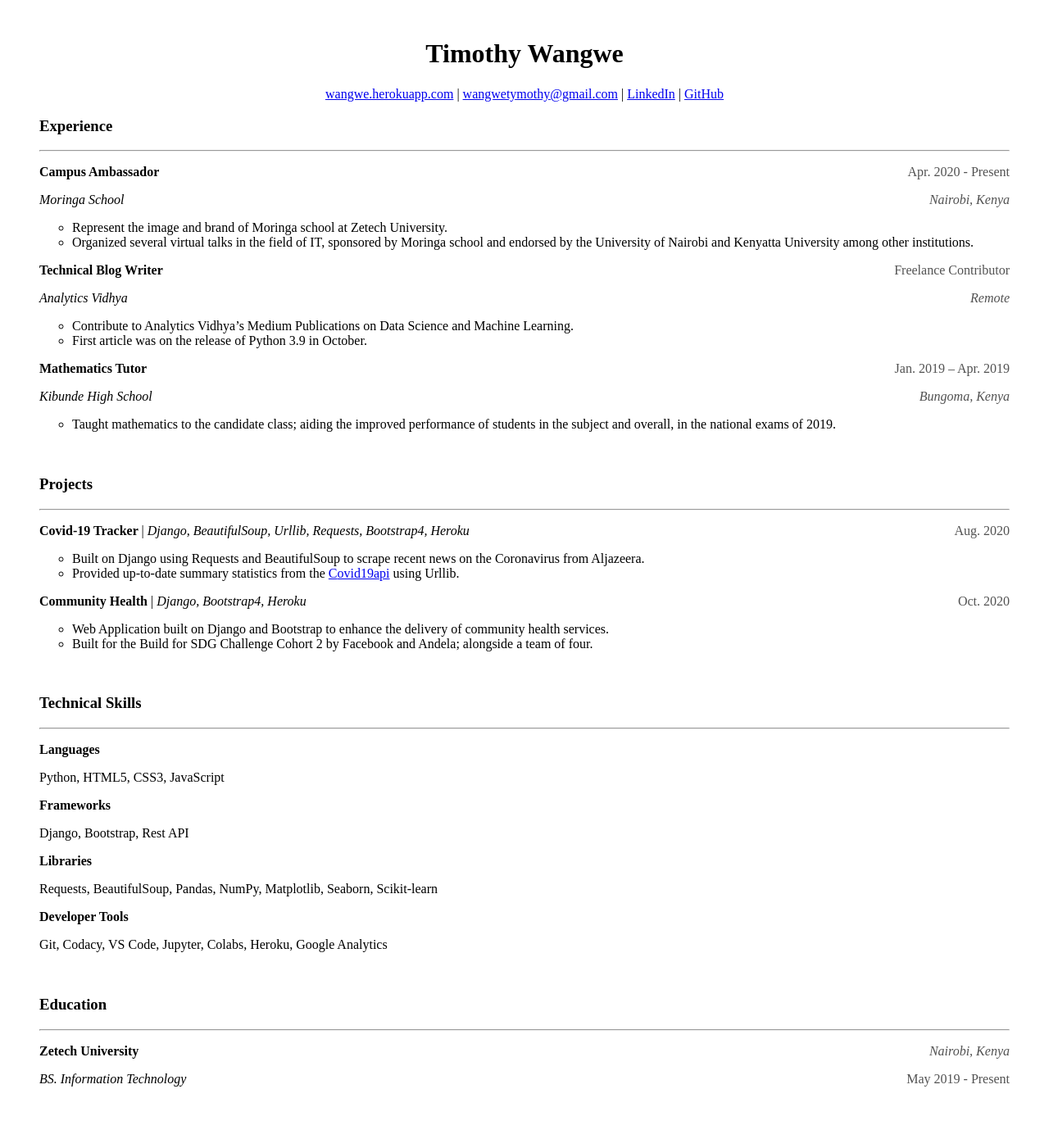
After one commit to wwangwe/Portfolio, a Django app: page /resume/ in a window 1280 px wide. The commit adds this page. Shown: the whole page at 82% size. Run offline with Django 3.2, Linux system fonts and the light colour scheme; some libraries are stand-ins or nearby versions.

Commit message:
Place resume on new page

```diff
--- a/wangwe/templates/wangwe/index.html
+++ b/wangwe/templates/wangwe/index.html
@@ -57,7 +57,7 @@
             <a class="nav-link js-scroll-trigger" href="#portfolio">Portfolio</a>
           </li>
           <li class="nav-item">
-            <a class="nav-link js-scroll-trigger" href="{% static 'files/resume.pdf' %}" target="_blank">Resume</a>
+            <a class="nav-link js-scroll-trigger" href="{% url 'wangwe:resume' %}" target="_blank">Resume</a>
           </li>
           <li class="nav-item">
             <a class="nav-link js-scroll-trigger" href="#contact">Contact</a>
--- /dev/null
+++ b/wangwe/templates/wangwe/resume.html
@@ -0,0 +1,211 @@
+<!DOCTYPE html>
+<html lang="en">
+
+<head>
+    <meta charset="UTF-8">
+    <meta name="viewport" content="width=device-width, initial-scale=1.0">
+    <title>Resume - Wangwe</title>
+    <style>
+        * {
+            font-family: 'Times New Roman', sans-serif;
+        }
+
+        div#contentsContainer {
+            padding-right: 40px;
+            padding-left: 40px;
+            padding-bottom: 40px;
+            margin-right: auto;
+            margin-left: auto;
+        }
+
+        #E223,
+        #E228,
+        #E244,
+        #E249,
+        #E265,
+        #E365,
+        #E359,
+        #E314,
+        #E293,
+        #E270 {
+            float: right;
+            color: rgb(82, 82, 82);
+        }
+    </style>
+</head>
+
+<body>
+    <div id="pageBorders" class="style-scope qowt-page" contenteditable="false">&nbsp;</div>
+    <div id="contentsContainer" class="style-scope qowt-page">
+        <div id="contents" class="style-scope qowt-page">
+            <h1 id="E201" class="x-scope qowt-word-para-0" style="text-align: center;"><strong><span id="E202"
+                        class="qowt-font2-TimesNewRoman">Timothy Wangwe</span></strong></h1>
+            <p id="E203" class="x-scope qowt-word-para-1" style="text-align: center;"><a id="E204"
+                    contenteditable="false" href="https://wangwe.herokuapp.com/" target="_blank"><span id="E205"
+                        class="qowt-font2-TimesNewRoman qowt-stl-Hyperlink">wangwe.herokuapp.com</span></a><span
+                    id="E206" class="qowt-font2-TimesNewRoman"> | </span><a id="E207" contenteditable="false"
+                    href="mailto:wangwetymothy@gmail.com" target="_blank"><span id="E208"
+                        class="qowt-font2-TimesNewRoman qowt-stl-Hyperlink">wangwetymothy@gmail.com</span></a><span
+                    id="E209" class="qowt-font2-TimesNewRoman"> | </span><a id="E210" contenteditable="false"
+                    href="https://linkedin.com/in/timothy-wangwe" target="_blank"><span id="E211"
+                        class="qowt-font2-TimesNewRoman qowt-stl-Hyperlink">LinkedIn</span></a><span id="E212"
+                    class="qowt-font2-TimesNewRoman"> | </span><a id="E213" contenteditable="false"
+                    href="https://github.com/wwangwe" target="_blank"><span id="E214"
+                        class="qowt-font2-TimesNewRoman qowt-stl-Hyperlink">GitHub</span></a></p>
+            <h3 class="x-scope qowt-word-para-1"><strong><span
+                        class="qowt-font2-TimesNewRoman">Experience</span></strong>
+            </h3>
+            <hr />
+            <p id="E220" class="x-scope qowt-word-para-2" style="text-align: left;"><strong><span id="E221"
+                        class="qowt-font2-TimesNewRoman">Campus Ambassador</span></strong><span id="E223"
+                    class="qowt-font2-TimesNewRoman">Apr. 2020 -
+                    Present</span></p>
+            <p id="E224" class="x-scope qowt-word-para-3"><em><span id="E225" class="qowt-font2-TimesNewRoman">Moringa
+                        School</span></em><span id="E227" class="qowt-font2-TimesNewRoman"></span><em><span id="E228"
+                        class="qowt-font2-TimesNewRoman">Nairobi, Kenya</span></em>
+            </p>
+            <ul style="list-style-type: circle;">
+                <li id="E229" class="qowt-li-0_0 qowt-list qowt-stl-ListParagraph x-scope qowt-word-para-3"><span
+                        id="E230" class="qowt-font2-TimesNewRoman">Represent the image and brand of Moringa school at
+                        Zetech
+                        University.</span></li>
+                <li class="qowt-li-0_0 qowt-list qowt-stl-ListParagraph x-scope qowt-word-para-3">Organized several
+                    virtual
+                    talks in the field of IT, <span id="E233" class="qowt-font2-TimesNewRoman">sponsored</span><span
+                        id="E234" class="qowt-font2-TimesNewRoman"> by Moringa school</span><span id="E235"
+                        class="qowt-font2-TimesNewRoman"> and endorsed by</span><span id="E236"
+                        class="qowt-font2-TimesNewRoman"> the </span><span id="E237"
+                        class="qowt-font2-TimesNewRoman">U</span><span id="E238"
+                        class="qowt-font2-TimesNewRoman">niversity
+                        of Nairobi and Kenyatta University</span><span id="E239" class="qowt-font2-TimesNewRoman"> among
+                        other institutions</span><span id="E240" class="qowt-font2-TimesNewRoman">.</span></li>
+            </ul>
+            <p id="E241" class="x-scope qowt-word-para-1"><span id="E242"
+                    class="qowt-font2-TimesNewRoman"><strong>Technical
+                        Blog Writer</strong></span><em><span id="E242"
+                        class="qowt-font2-TimesNewRoman"></span></em><span id="E244"
+                    class="qowt-font2-TimesNewRoman">Freelance Contributor</span></p>
+            <p id="E245" class="x-scope qowt-word-para-3"><em><span id="E246" class="qowt-font2-TimesNewRoman">Analytics
+                        Vidhya</span></em><span id="E248" class="qowt-font2-TimesNewRoman"></span><em><span id="E249"
+                        class="qowt-font2-TimesNewRoman">Remote</span></em></p>
+            <ul style="list-style-type: circle;">
+                <li id="E250" class="qowt-li-0_0 qowt-list qowt-stl-ListParagraph x-scope qowt-word-para-3"><span
+                        id="E251" class="qowt-font2-TimesNewRoman">Contribute to An</span><span id="E252"
+                        class="qowt-font2-TimesNewRoman">a</span><span id="E253" class="qowt-font2-TimesNewRoman">lytics
+                        Vidhya&rsquo;s Medium Publication</span><span id="E254"
+                        class="qowt-font2-TimesNewRoman">s</span><span id="E255" class="qowt-font2-TimesNewRoman"> on
+                    </span><span id="E256" class="qowt-font2-TimesNewRoman">Data Science</span><span id="E257"
+                        class="qowt-font2-TimesNewRoman"> and Machine Learning</span><span id="E258"
+                        class="qowt-font2-TimesNewRoman">.</span></li>
+                <li class="qowt-li-0_0 qowt-list qowt-stl-ListParagraph x-scope qowt-word-para-3">First article was on
+                    the
+                    release of Python 3.9 in October.</li>
+            </ul>
+            <p id="E262" class="x-scope qowt-word-para-2"><strong><span id="E263"
+                        class="qowt-font2-TimesNewRoman">Mathematics Tutor</span></strong><span id="E265"
+                    class="qowt-font2-TimesNewRoman">Jan. 2019 &ndash; Apr. 2019</span></p>
+            <p id="E266" class="x-scope qowt-word-para-3"><em><span id="E267" class="qowt-font2-TimesNewRoman">Kibunde
+                        High
+                        School</span></em><em><span id="E270" class="qowt-font2-TimesNewRoman">Bungoma,
+                        Kenya</span></em></p>
+            <ul style="list-style-type: circle;">
+                <li id="E271" class="qowt-li-0_0 qowt-list qowt-stl-ListParagraph x-scope qowt-word-para-1"><span
+                        id="E272" class="qowt-font2-TimesNewRoman">Taught </span><span id="E273"
+                        class="qowt-font2-TimesNewRoman">mathematics to the candidate class</span><span id="E274"
+                        class="qowt-font2-TimesNewRoman">;</span><span id="E275" class="qowt-font2-TimesNewRoman">
+                        aiding
+                        the improved performance of students in the subject and overall, in the national exams of
+                        2019.</span></li>
+            </ul>
+            <p id="E276" class="x-scope qowt-word-para-4"><span class="qowt-font2-TimesNewRoman">&nbsp;</span></p>
+            <h3 class="x-scope qowt-word-para-1"><strong><span class="qowt-font2-TimesNewRoman">Projects</span></strong>
+            </h3>
+            <hr />
+            <p id="E282" class="x-scope qowt-word-para-1"><strong><span id="E283"
+                        class="qowt-font2-TimesNewRoman">Covid-19
+                        Tracker</span><span id="E284" class="qowt-font2-TimesNewRoman"> </span></strong><span id="E285"
+                    class="qowt-font2-TimesNewRoman">| </span><em><span id="E286"
+                        class="qowt-font2-TimesNewRoman">Django,</span><span id="E287" class="qowt-font2-TimesNewRoman">
+                        BeautifulSoup,</span><span id="E288" class="qowt-font2-TimesNewRoman"> Urllib,</span><span
+                        id="E289" class="qowt-font2-TimesNewRoman"> Requests,</span><span id="E290"
+                        class="qowt-font2-TimesNewRoman">
+                        Bootstrap</span><span id="E291" class="qowt-font2-TimesNewRoman">4, Heroku</span></em><span
+                    id="E293" class="qowt-font2-TimesNewRoman">Aug. 2020</span></p>
+            <ul style="list-style-type: circle;">
+                <li id="E295" class="qowt-li-2_0 qowt-list qowt-stl-ListParagraph x-scope qowt-word-para-1"><span
+                        id="E296" class="qowt-font2-TimesNewRoman">B</span><span id="E297"
+                        class="qowt-font2-TimesNewRoman">uilt on
+                        Django </span><span id="E298" class="qowt-font2-TimesNewRoman">using Requests and BeautifulSoup
+                        to
+                        scrape recent news on the Coronavirus from Aljazeera.</span></li>
+                <li id="E299" class="qowt-li-2_0 qowt-list qowt-stl-ListParagraph x-scope qowt-word-para-1"><span
+                        id="E300" class="qowt-font2-TimesNewRoman">Provided </span><span id="E301"
+                        class="qowt-font2-TimesNewRoman">up-to-date summary statistics from the </span><a id="E302"
+                        contenteditable="false" href="https://api.covid19api.com/summary" target="_blank"><span
+                            id="E303" class="qowt-font2-TimesNewRoman qowt-stl-Hyperlink">C</span><span id="E304"
+                            class="qowt-font2-TimesNewRoman qowt-stl-Hyperlink">ovid19api</span></a><span id="E305"
+                        class="qowt-font2-TimesNewRoman"> using Urllib.</span></li>
+            </ul>
+            <p id="E307" class="x-scope qowt-word-para-1"><strong><span id="E308"
+                        class="qowt-font2-TimesNewRoman">Community
+                        Health </span></strong><span id="E309" class="qowt-font2-TimesNewRoman">| </span><em><span
+                        id="E310" class="qowt-font2-TimesNewRoman">Django, Bootstrap4</span><span id="E311"
+                        class="qowt-font2-TimesNewRoman">, Heroku</span></em><span id="E314"
+                    class="qowt-font2-TimesNewRoman">Oct. 2020</span></p>
+            <ul style="list-style-type: circle;">
+                <li id="E315" class="qowt-li-2_0 qowt-list qowt-stl-ListParagraph x-scope qowt-word-para-1"><span
+                        id="E316" class="qowt-font2-TimesNewRoman">Web Application built on Django and Boots</span><span
+                        id="E317" class="qowt-font2-TimesNewRoman">trap to enhance the delivery of community health
+                        services.</span>
+                </li>
+                <li id="E318" class="qowt-li-2_0 qowt-list qowt-stl-ListParagraph x-scope qowt-word-para-1"><span
+                        id="E319" class="qowt-font2-TimesNewRoman">Built for the </span><span id="E320"
+                        class="qowt-font2-TimesNewRoman">Build for SDG Challenge</span><span id="E321"
+                        class="qowt-font2-TimesNewRoman"> Cohort 2</span><span id="E322"
+                        class="qowt-font2-TimesNewRoman">
+                        by Facebook and Andela; alongside a team of four.</span></li>
+            </ul>
+            <p id="E323" class="x-scope qowt-word-para-4"><span class="qowt-font2-TimesNewRoman">&nbsp;</span></p>
+            <h3 class="x-scope qowt-word-para-1"><strong><span class="qowt-font2-TimesNewRoman">Technical
+                        Skills</span></strong></h3>
+            <hr />
+            <p id="E329" class="x-scope qowt-word-para-1"><strong><span id="E330"
+                        class="qowt-font2-TimesNewRoman">Languages</span></strong></p>
+            <p id="E331" class="x-scope qowt-word-para-1"><span id="E332"
+                    class="qowt-font2-TimesNewRoman">Python</span><span id="E333" class="qowt-font2-TimesNewRoman">,
+                    HTML5,
+                    CSS3, JavaScript</span></p>
+            <p id="E334" class="x-scope qowt-word-para-2"><strong><span id="E335"
+                        class="qowt-font2-TimesNewRoman">Frameworks</span></strong></p>
+            <p id="E336" class="x-scope qowt-word-para-1"><span id="E337"
+                    class="qowt-font2-TimesNewRoman">Djan</span><span id="E338" class="qowt-font2-TimesNewRoman">go,
+                    Bootstrap, Rest API </span></p>
+            <p id="E339" class="x-scope qowt-word-para-2"><strong><span id="E340"
+                        class="qowt-font2-TimesNewRoman">Libraries</span></strong></p>
+            <p id="E341" class="x-scope qowt-word-para-1"><span id="E342" class="qowt-font2-TimesNewRoman">Requests,
+                    BeautifulSoup, Pandas, NumPy, Matplotlib, Seaborn, Scikit-learn</span></p>
+            <p id="E343" class="x-scope qowt-word-para-2"><strong><span id="E344"
+                        class="qowt-font2-TimesNewRoman">Developer
+                        Tools</span></strong></p>
+            <p id="E345" class="x-scope qowt-word-para-1"><span id="E346"
+                    class="qowt-font2-TimesNewRoman">Git</span><span id="E347" class="qowt-font2-TimesNewRoman">,
+                    Codacy</span><span id="E348" class="qowt-font2-TimesNewRoman">, VS Code, Jupyter, Colabs,
+                    Heroku</span><span id="E349" class="qowt-font2-TimesNewRoman">, Google Analytics</span></p>
+            <p id="E350" class="x-scope qowt-word-para-1"><span class="qowt-font2-TimesNewRoman">&nbsp;</span></p>
+            <h3 class="x-scope qowt-word-para-1"><span class="qowt-font2-TimesNewRoman">Education</span></h3>
+            <hr />
+            <p id="E356" class="x-scope qowt-word-para-1"><strong><span id="E357"
+                        class="qowt-font2-TimesNewRoman">Zetech
+                        University</span></strong><em><span id="E359" class="qowt-font2-TimesNewRoman">Nairobi,
+                        Kenya</span></em>
+            </p>
+            <p id="E360" class="x-scope qowt-word-para-3"><em><span id="E361"
+                        class="qowt-font2-TimesNewRoman">BS</span><span id="E362"
+                        class="qowt-font2-TimesNewRoman">.</span><span id="E363" class="qowt-font2-TimesNewRoman">
+                        Information Technology</span></em><span id="E365" class="qowt-font2-TimesNewRoman">May 2019 -
+                    Present</span></p>
+        </div>
+    </div>
+</body>
+
+</html>
--- a/wangwe/urls.py
+++ b/wangwe/urls.py
@@ -1,7 +1,8 @@
 from django.urls import path
-from .views import index
+from .views import index, resume
 
 app_name = 'wangwe'
 urlpatterns = [
     path('', index, name='home'),
+    path('resume/', resume, name='resume')
 ]
--- a/wangwe/views.py
+++ b/wangwe/views.py
@@ -25,3 +25,6 @@
     }
 
     return render(request, 'wangwe/index.html', context)
+
+def resume(request):
+    return render(request, 'wangwe/resume.html')
```
